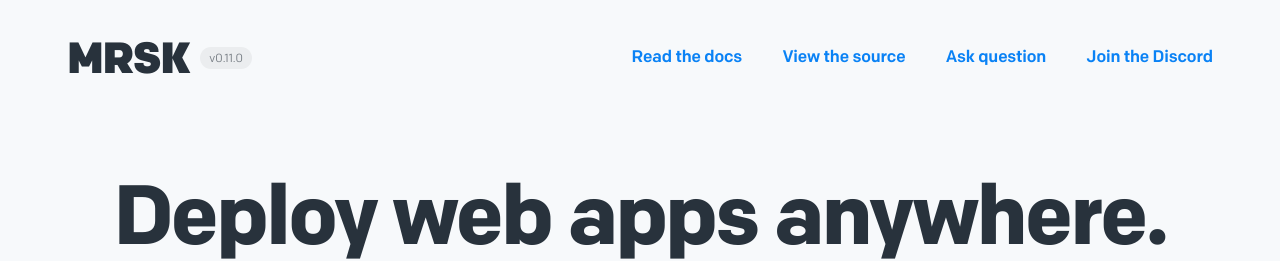
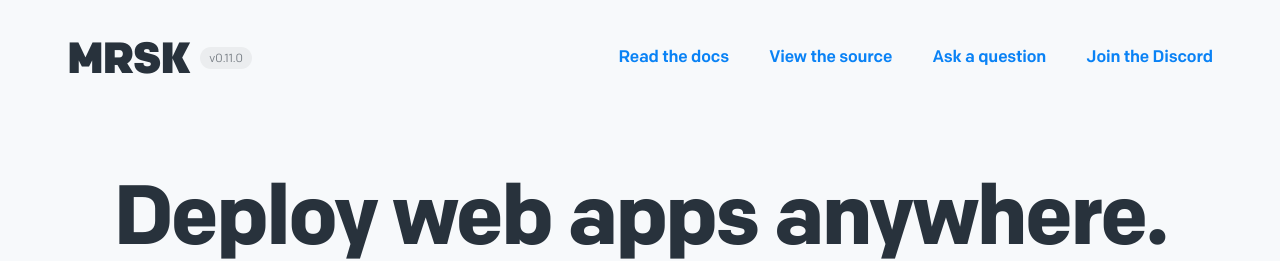
Before and after one commit to basecamp/kamal-site, a Jekyll site: the page built from index.html, in a window 1280 px wide and 900 px high. Shown: the top 261 px of the window. Built offline with Jekyll 4.4.1, drawn with Linux system fonts in a browser that asks for light colours.

```diff
--- a/_data/nav.yml
+++ b/_data/nav.yml
@@ -6,7 +6,7 @@
   url: "https://github.com/mrsked/mrsk"
   external: true
 
-- title: "Ask question"
+- title: "Ask a question"
   url: "https://github.com/mrsked/mrsk/discussions"
   external: true
 
```
